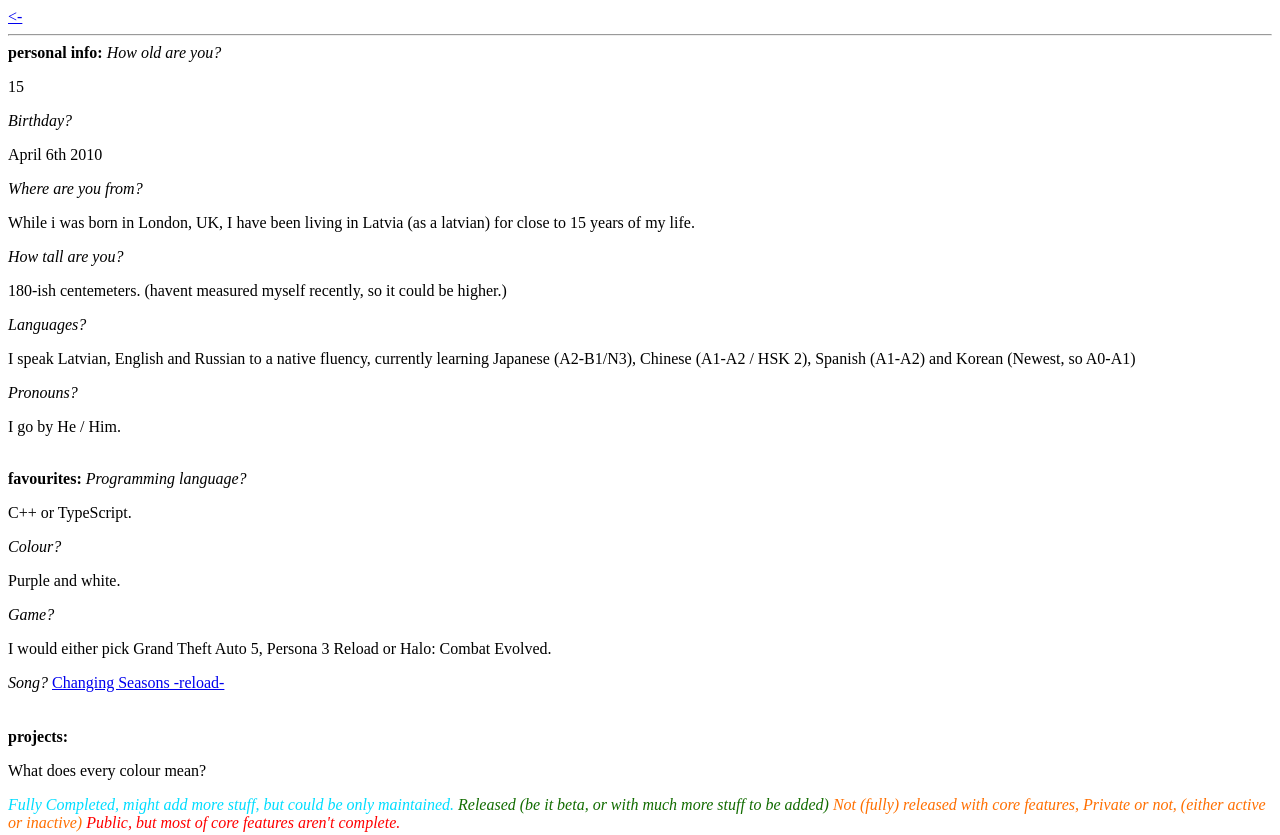
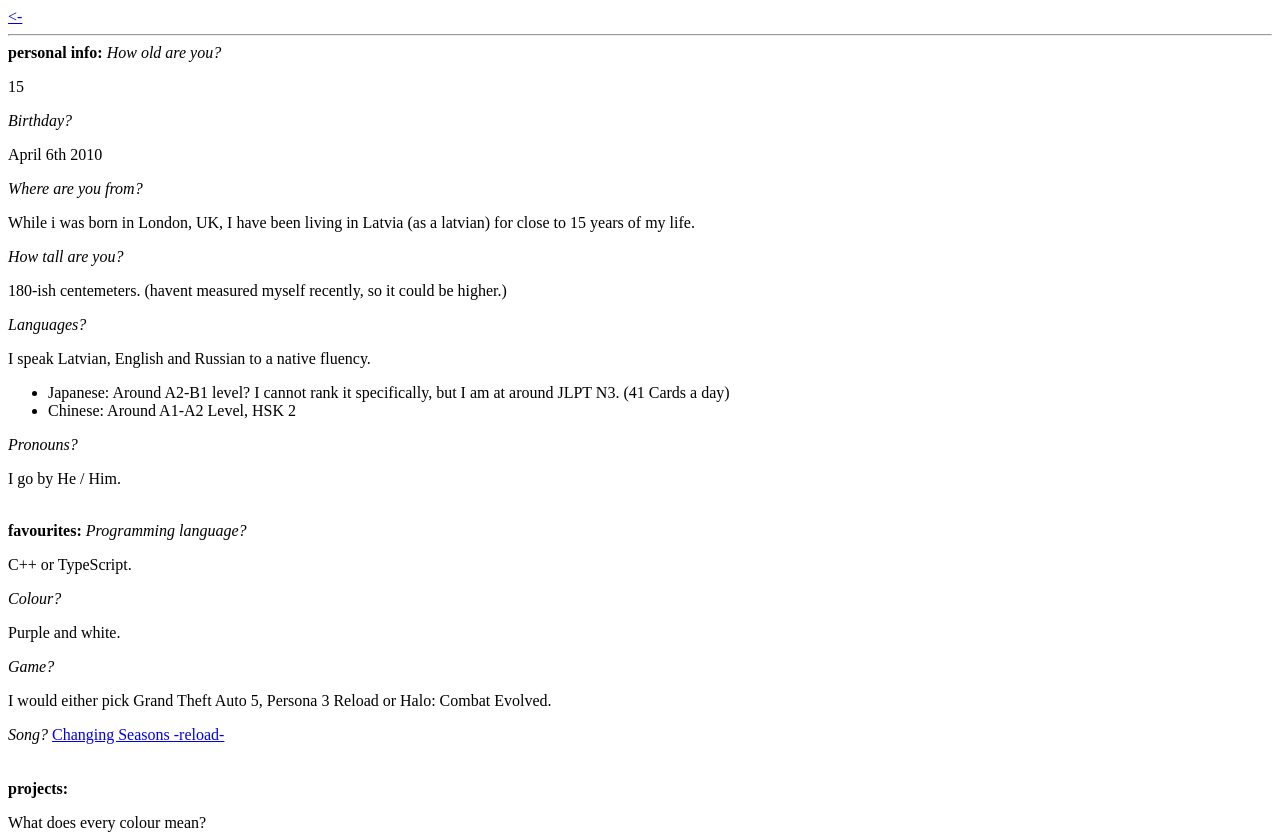
Before and after one commit to MarkDemidovs/PersonalWebsite, a plain HTML site: page sites/faq.html in a window 1280 px wide. Shown: the top 835 px of the page. Drawn offline with Linux system fonts and the light colour scheme.

Commit message:
Update faq.html

```diff
--- a/sites/faq.html
+++ b/sites/faq.html
@@ -24,8 +24,11 @@
 				<p>180-ish centemeters. (havent measured myself recently, so it could be higher.)</p>
 
 				<i>Languages?</i>
-				<p>I speak Latvian, English and Russian to a native fluency, currently learning Japanese (A2-B1/N3), Chinese (A1-A2 / HSK 2), Spanish (A1-A2) and Korean (Newest, so A0-A1)</p>
-
+				<p>I speak Latvian, English and Russian to a native fluency.</p>
+<ul>
+	<li>Japanese: Around A2-B1 level? I cannot rank it specifically, but I am at around JLPT N3. (41 Cards a day)</li>
+	<li>Chinese: Around A1-A2 Level, HSK 2</li>
+</ul>
 				<i>Pronouns?</i>
 				<p>I go by He / Him.</p>
 
```
